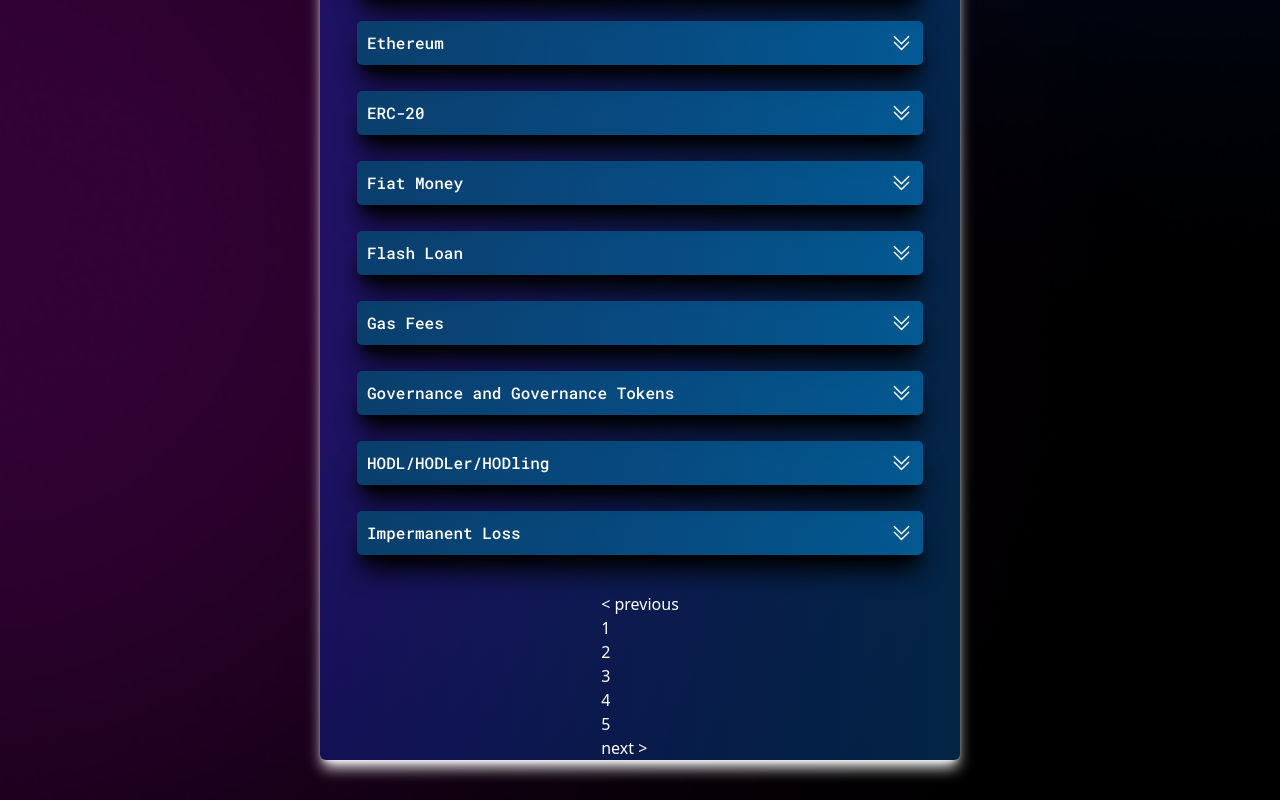
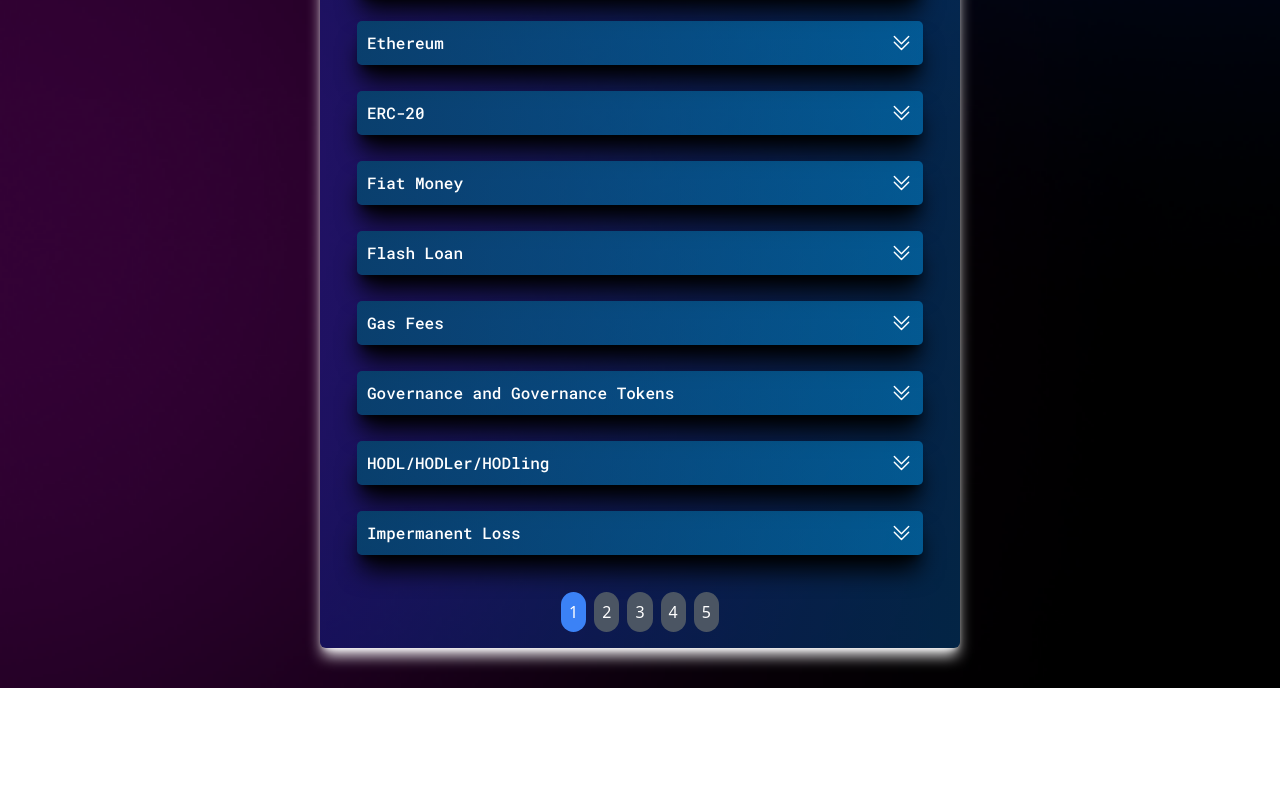
Before and after one commit to juwonsmith/rebirthglossary, a Next.js app: page / in a window 1280 px wide. Shown: the part 1550-2350 px from the top of the page. After the commit the page ends 2238 px from the top, so only its background shows below. Built offline with nearby package versions, Linux system fonts and the light colour scheme.

Commit message:
pagination complete

```diff
--- a/app/Components/List.jsx
+++ b/app/Components/List.jsx
@@ -1,8 +1,9 @@
 "use client";
-import { useEffect, useState } from "react";
-import ReactPaginate from "react-paginate";
+import { useState } from "react";
 import data from "../data/db.json";
 import { useStore } from "../store/useStore";
+
+const itemsPerPage = 25;
 
 export default function List() {
   const [openItem, setOpenItem] = useState(null);
@@ -20,31 +21,16 @@
   };
 
   //trying pagination
-  const [currentList, setCurrentList] = useState([]);
-  const [pageCount, setPageCount] = useState(0);
-  const [bookOffset, setbookOffset] = useState(0);
-  const [curr, setCurr] = useState(1);
-  const booksPerPage = 25;
-  useEffect(() => {
-    if (data) {
-      const endOffset = bookOffset + booksPerPage;
-      setCurrentList(data.slice(bookOffset, endOffset));
-      setPageCount(Math.ceil(data.length / booksPerPage));
-    }
-  }, [bookOffset, booksPerPage, data]);
+  const [currentPage, setCurrentPage] = useState(1);
 
-  useEffect(() => {
-    if (currentList.length === 0 && pageCount >= 1 && data.length >= 6) {
-      setbookOffset((prev) => prev - 6);
-      setCurr((curr) => curr - 1);
-    }
-  }, [currentList, pageCount, data]);
+  const handlePageChange = (page) => {
+    setCurrentPage(page);
+  };
 
-  const handlePageClick = (eve) => {
-    const newOffset = (eve.selected * booksPerPage) % data.length;
-    setbookOffset(newOffset);
-    setCurr(eve.selected + 1);
-  };
+  const startIndex = (currentPage - 1) * itemsPerPage;
+  const endIndex = startIndex + itemsPerPage;
+
+  const paginatedData = data.slice(startIndex, endIndex);
 
   const check = (array) => {
     if (array.length !== 0) {
@@ -54,8 +40,8 @@
     }
   };
   return (
-    <div className="w-full h-full">
-      <div className="mt-10 mb-10 bg-gradient-to-l from-[#0679e04d] to-[#0636e04d] shadow-white shadow-lg  mx-auto rounded-md h-max w-[calc(100%-8em)] sm:w-[calc(100%-20em)] lg:w-[calc(100%-40em)]">
+    <div className="w-full h-full overflow-hidden">
+      <div className="mt-10 mb-10 bg-gradient-to-l overflow-hidden from-[#0679e04d] to-[#0636e04d] shadow-white shadow-lg  mx-auto rounded-md h-max w-[calc(100%-8em)] sm:w-[calc(100%-20em)] lg:w-[calc(100%-40em)]">
         <div className="flex flex-col gap-4  w-full h-max list-none p-8">
           {searchitem &&
             data &&
@@ -94,8 +80,8 @@
               )
             )}
           {!searchitem &&
-            currentList &&
-            currentList.map((item) => (
+            paginatedData &&
+            paginatedData.map((item) => (
               <>
                 <li className="font-mono flex justify-between gradient-animation items-center h-max shadow-black shadow-xl rounded-md p-2 bg-gray-600">
                   <p className="w-[8em] sm:w-full  h-max break-words">
@@ -130,15 +116,25 @@
         </div>
 
         <div className="mx-auto w-max h-max flex items-center justify-center ">
-          <ReactPaginate
-            breakLabel="..."
-            nextLabel="next >"
-            onPageChange={handlePageClick}
-            pageRangeDisplayed={5}
-            pageCount={pageCount}
-            previousLabel="< previous"
-            renderOnZeroPageCount={null}
-          />
+          {/* <div className="flex justify-center mt-4"> */}
+          <ul className="flex space-x-2 mb-4">
+            {Array.from({
+              length: Math.ceil(data.length / itemsPerPage),
+            }).map((_, index) => (
+              <li
+                key={index}
+                onClick={() => handlePageChange(index + 1)}
+                className={`cursor-pointer p-2 rounded-full ${
+                  currentPage === index + 1
+                    ? "bg-blue-500 text-white"
+                    : "bg-gray-600"
+                }`}
+              >
+                {index + 1}
+              </li>
+            ))}
+          </ul>
+          {/* </div> */}
         </div>
       </div>
     </div>
--- a/package.json
+++ b/package.json
@@ -12,7 +12,6 @@
     "next": "13.5.4",
     "react": "^18",
     "react-dom": "^18",
-    "react-paginate": "^8.2.0",
     "sharp": "^0.32.6",
     "zustand": "^4.4.2"
   },
```
Also changed, not shown: 1 other file (tests, documents, lock files or other folders).
